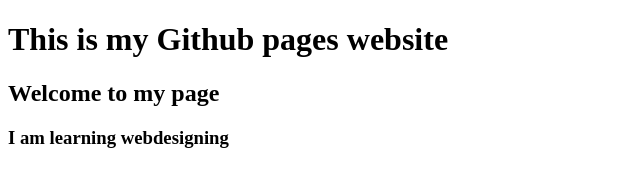
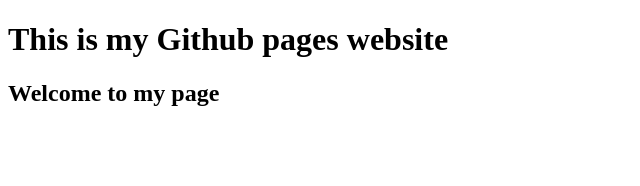
Before and after one commit to Sabyasachi1988/Sabyasachi1988.github.io, a plain HTML site: page index.html in a window 1280 px wide. Shown: the whole page, without its empty margins (0-640 px from the left). Drawn offline with Linux system fonts and the light colour scheme.

Commit message:
removed a line

```diff
--- a/index.html
+++ b/index.html
@@ -8,6 +8,6 @@
     <body>
         <h1>This is my Github pages website</h1>
         <h2>Welcome to my page</h2>
-        <h3>I am learning webdesigning</h3>
+
     </body>
 </html>
```
